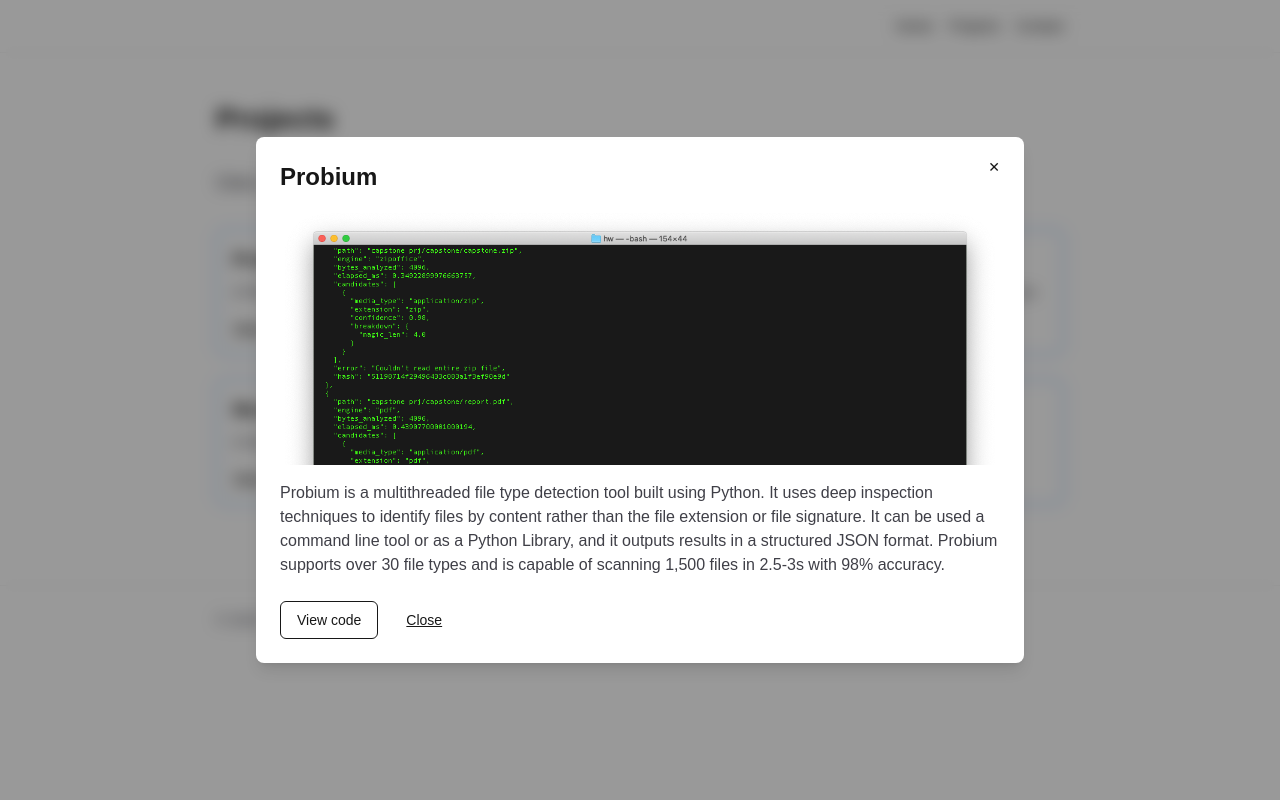
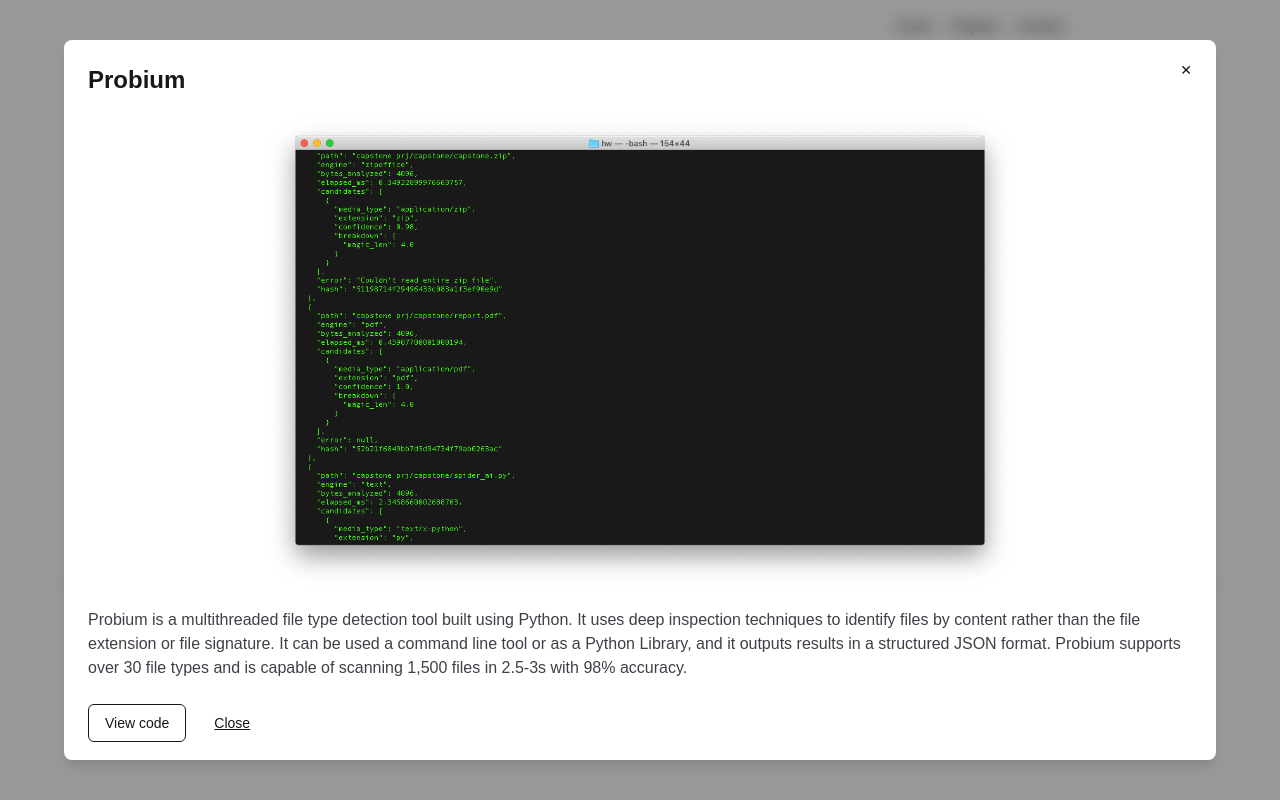
Before and after one commit to tncoates/portfolio, a Next.js app: page /projects in a window 1280 px wide. Both pictures are taken after a click on the element 422 px from the left and 292 px from the top of the page. Built offline with nearby package versions, Linux system fonts and the light colour scheme.

Commit message:
bouta give up on styling omggggggggg

```diff
--- a/app/projects/page.tsx
+++ b/app/projects/page.tsx
@@ -108,7 +108,14 @@ function Modal({
 
       {/* Modal panel */}
       <div
-        className="relative z-10 mx-4 max-w-3xl rounded-lg bg-white p-6 shadow-lg dark:bg-zinc-900 dark:text-zinc-100"
+        className="
+          relative z-10
+          w-[90vw] h-[90vh]
+          rounded-lg
+          bg-white p-6
+          shadow-lg
+          dark:bg-zinc-900
+          overflow-auto"
         onClick={(e) => e.stopPropagation()} // prevent backdrop close when clicking modal contents
       >
         <button
@@ -123,13 +130,15 @@ function Modal({
 
         <div className="mt-4">
           {project.screenshot ? (
-            <div className="mx-auto max-h-64 overflow-hidden rounded-md">
+            <div className="relative w-full aspect-[16/9] max-h-[60vh]">
               <Image
                 src={project.screenshot}
                 alt={`${project.title} screenshot`}
-                width={1200}
-                height={700}
-                style={{ width: "100%", height: "auto", objectFit: "cover" }}
+                fill
+                className="object-contain rounded-md"
+                sizes="(max-width: 640px) 100vw,
+                      (max-width: 1024px) 80vw,
+                      60vw"
               />
             </div>
           ) : (
@@ -212,7 +221,6 @@ export default function ProjectsPage() {
                 <span className="text-sm text-zinc-500"></span>
               )}
 
-              {/* We removed the Read more link — the card itself opens the modal */}
             </div>
 
             {/* optional small indicator that card is clickable */}
```
